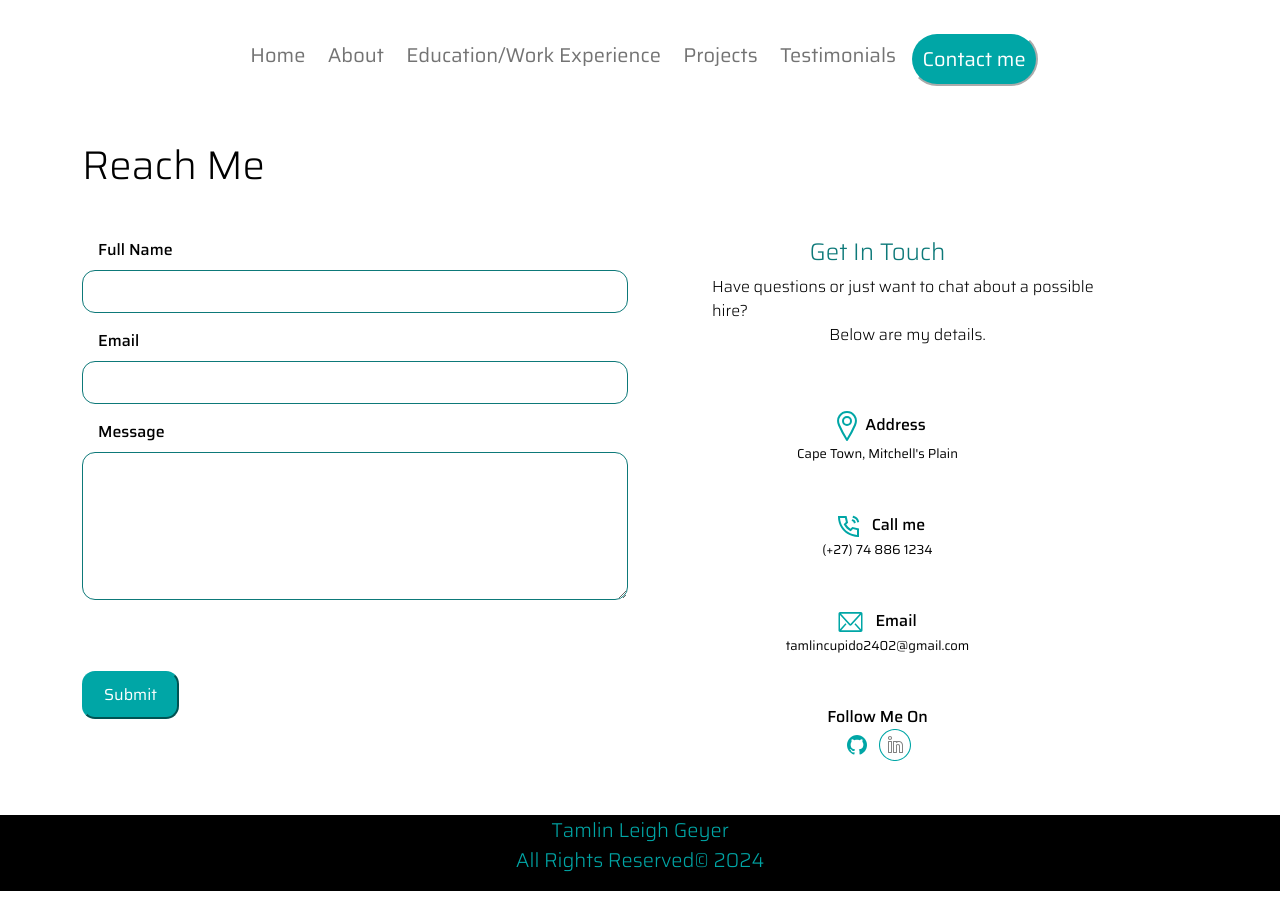
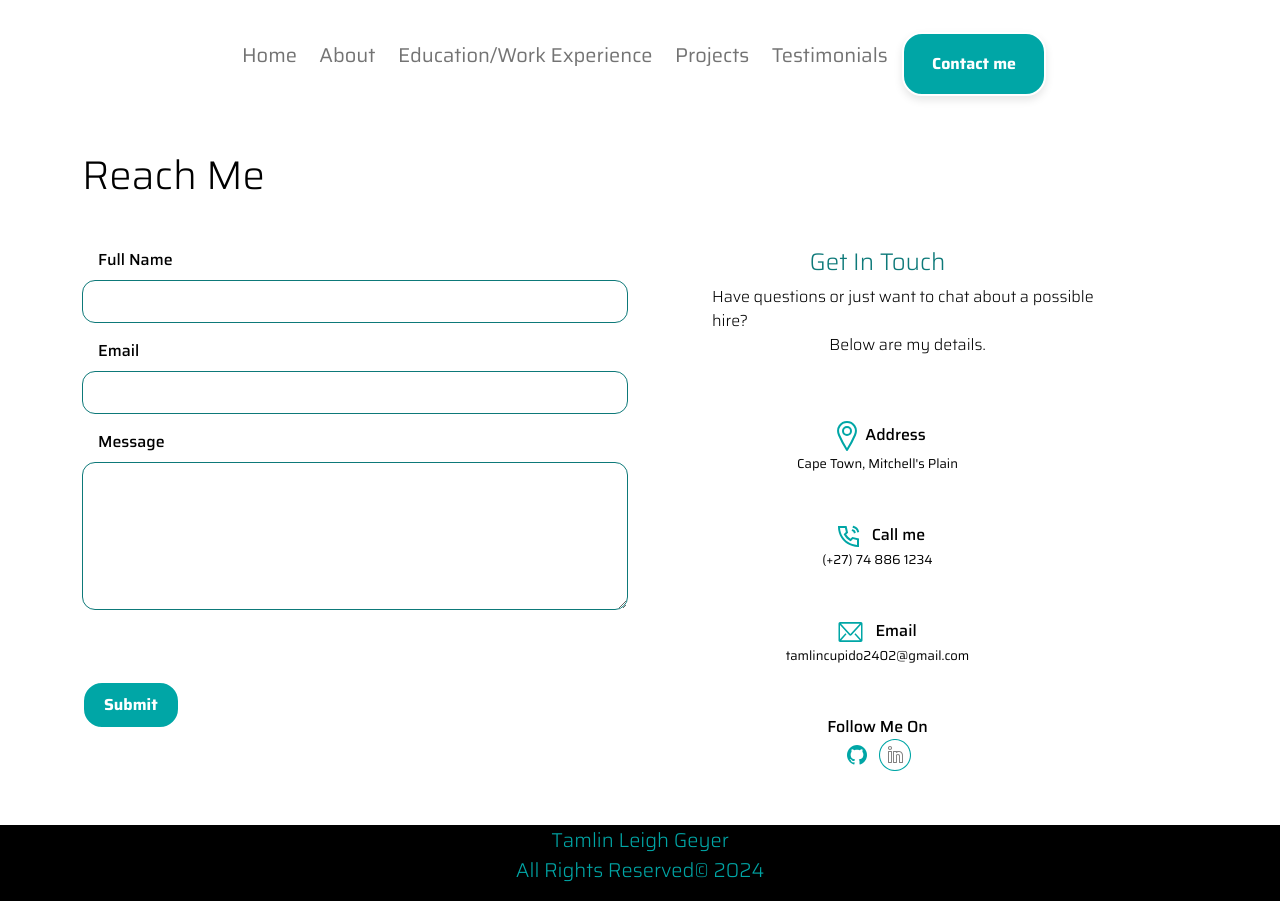
Before and after one commit to tlcgeyer/vue.portfolio-tlg, a Vue app: page /reachMe in a window 1280 px wide. Built offline with nearby package versions, Linux system fonts and the light colour scheme.

Commit message:
cv and buttons fixxed

```diff
--- a/src/components/NavBar.vue
+++ b/src/components/NavBar.vue
@@ -29,8 +29,8 @@
                 <router-link to="/testimonials" class="nav-link">Testimonials</router-link>
               </li>
               <li class="nav-item">
-                <button type="button" style="background-color: #00A6A6; border-radius: 30px; padding: 2px; border-color:white;">
-                  <router-link to="/reachMe" class="nav-link" style="color: white;">Contact me</router-link>
+                <button type="button" class="contact">
+                  <router-link to="/reachMe" class="nav-link"  style="text-decoration: none; color: inherit;">Contact me</router-link>
                 </button>
               </li>
             </ul>
@@ -113,6 +113,24 @@
     transition: background-color 0.3s;
   }
 
+  .contact {
+    text-align: center;
+  }
+
+.contact{
+  background-color: #00A6A6;
+  border: 2px solid white;
+  color: white;
+  padding: 10px 20px;
+  font-size: 16px;
+  font-weight: bold;
+  border-radius: 20px;
+  cursor: pointer;
+  transition: all 0.3s ease;
+  text-decoration: none;
+  display: inline-block;
+  box-shadow: 0px 4px 8px rgba(0, 0, 0, 0.1);
+}
 
 
   </style>
--- a/src/views/AboutView.vue
+++ b/src/views/AboutView.vue
@@ -27,8 +27,8 @@
           </div>
     </div>
     <div class="justify-content-center">
-      <button>
-        <a href="hhttps://docs.google.com/document/d/1CXAmhHSl0oUZMmWvDhoenXiwUTdrtF0DTGD0YjsoaSY/edit?usp=sharing" class="yes" target="_blank" style="text-decoration: none; color: black;">
+      <button class="cv">
+        <a href="https://drive.google.com/file/d/176oxlVfndxuazkbxxn1w8f8xdz6yndN_/view?usp=sharing" class="yes" target="_blank" style="text-decoration: none; color: inherit;">
 		Download CV</a>
       </button>
     </div>
@@ -70,10 +70,25 @@ img[alt="me"] {
   box-shadow: 2px 2px 2px #84A59D ;
 }
 
-/* #about {
-  display: flex !important;
-  justify-content: center !important;
-  flex-wrap: wrap !important;
-} */
+.cv{
+  text-align: center;
+}
+
+.cv {
+  background-color: #ffffff;
+  border: 2px solid #0d7979;
+  color: #0d7979;
+  padding: 10px 20px;
+  font-size: 16px;
+  font-weight: bold;
+  border-radius: 20px;
+  cursor: pointer;
+  transition: all 0.3s ease;
+}
+
+.cv:hover {
+        background-color: #0d8c8c;
+        color: #ffffff;
+    }
 
 </style>
--- a/src/views/ReachMeView.vue
+++ b/src/views/ReachMeView.vue
@@ -20,7 +20,7 @@
               </div>
               <br> <br>
 
-              <button type="submit" class="d-flex justify-content-left" id="button-2">Submit</button>
+              <button type="submit" class="d-flex justify-content-left" id="submit">Submit</button>
 
               </form><br><br>
 
@@ -119,15 +119,6 @@ textarea {
 
 }
 
-#button-2 {
-    color: white;
-    background-color: #00A6A6;
-    border-color: #00A6A6;
-    border-radius: 13px;
-    size: 50px;
-    padding: 10px 20px;
-}
-
 @media (max-width: 768px) {
   .submit-form {
     max-width: 80%;
@@ -163,4 +154,29 @@ textarea {
     font-size: small;
 }
 
+
+#submit {
+    text-align: center;
+}
+
+#submit{
+  background-color: #00A6A6;
+  border: 2px solid white;
+  color: white;
+  padding: 10px 20px;
+  font-size: 16px;
+  font-weight: bold;
+  border-radius: 20px;
+  cursor: pointer;
+  transition: all 0.3s ease;
+  text-decoration: none;
+  display: inline-block;
+
+}
+
+#submit:hover {
+    box-shadow: 0px 4px 8px #00A6A6; /* Add box shadow */
+}
+
+
 </style>
```
